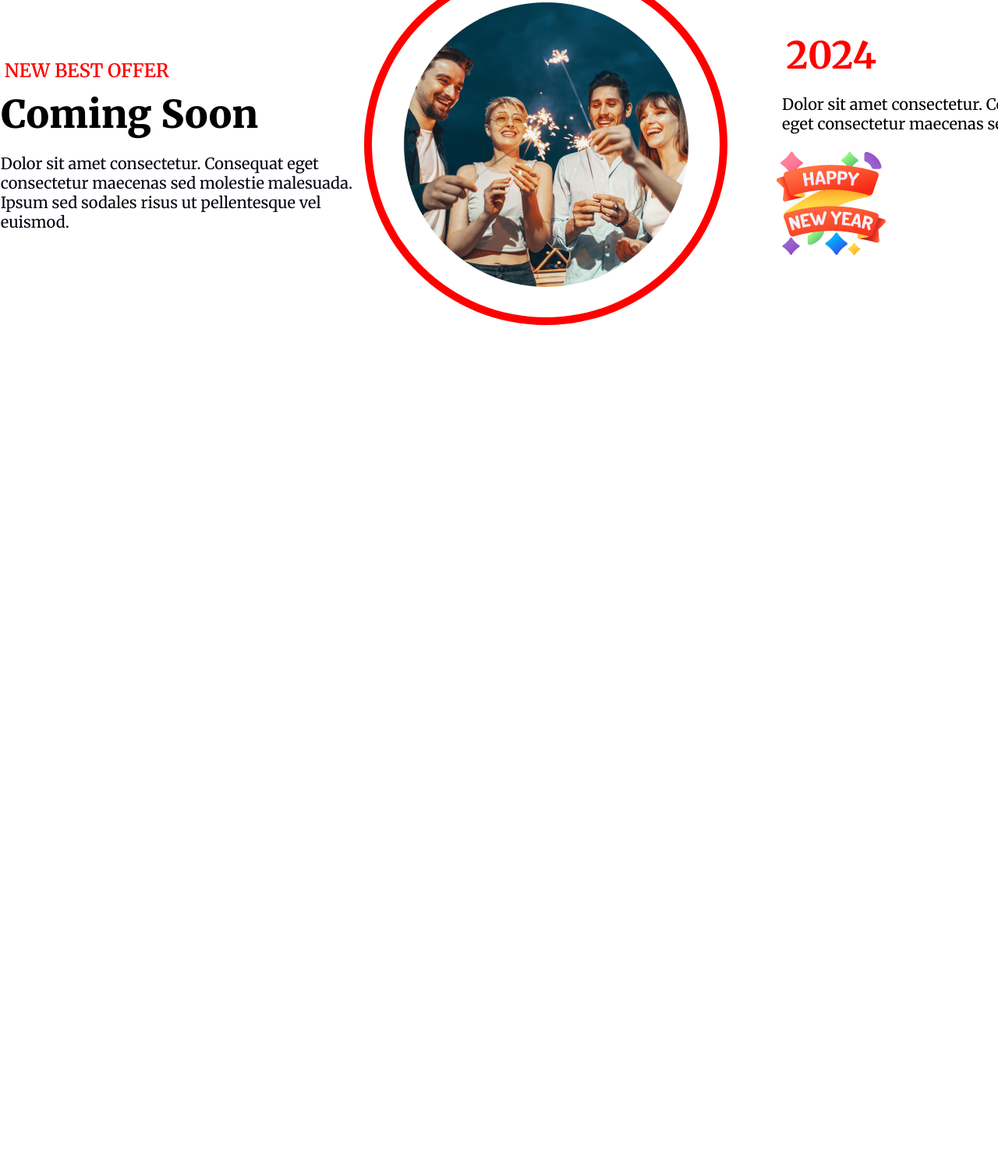
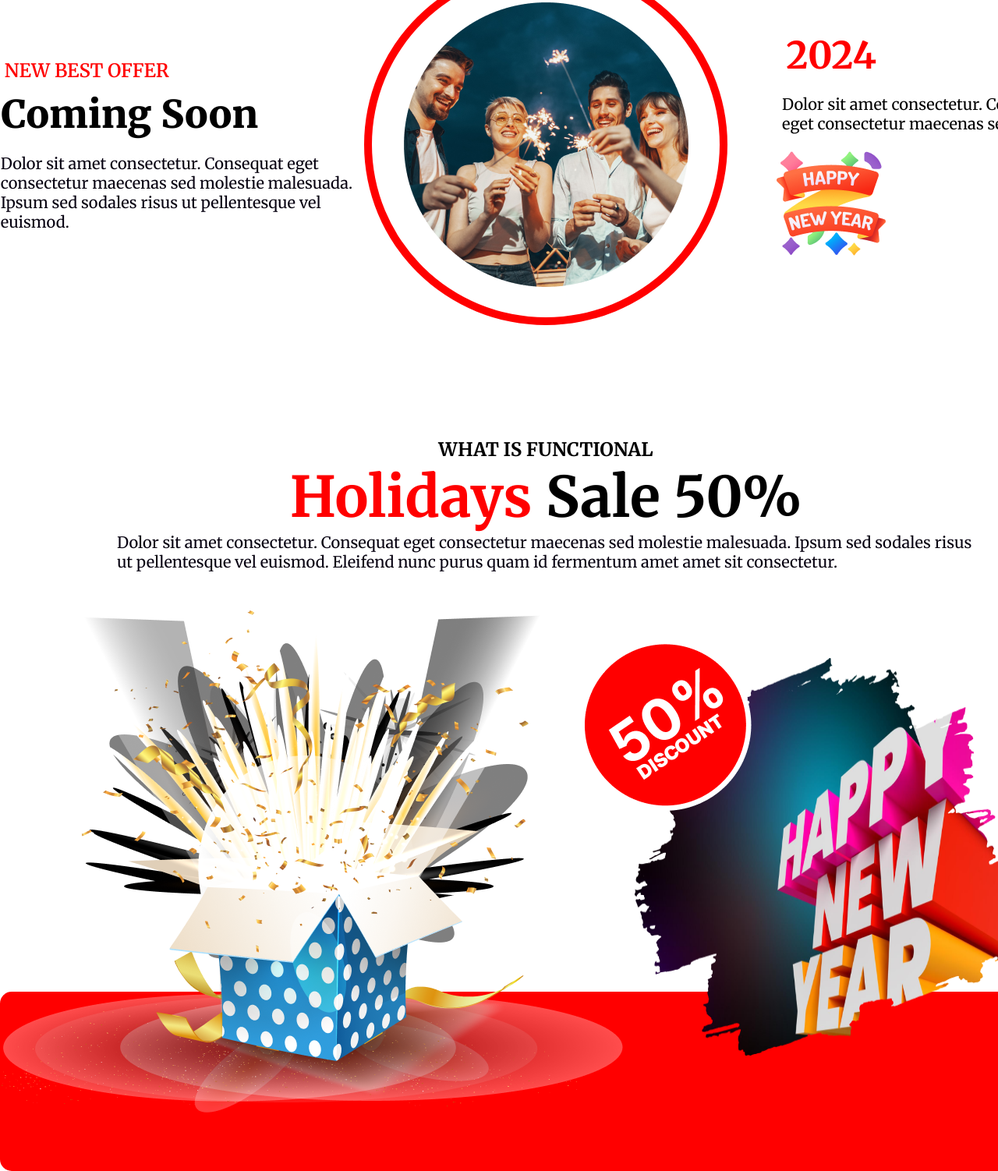
Before and after one commit to khalid33-opu/new-year-resources-2, a plain HTML site: page index.html in a window 1280 px wide. Shown: the part 2966-4468 px from the top of the page at 78% size. Before the commit the page ends 3383 px from the top, so only its background shows below. Drawn offline with Linux system fonts and the light colour scheme.

Commit message:
added holiday sell section done

```diff
--- a/index.html
+++ b/index.html
@@ -77,11 +77,33 @@
                 <p>Dolor sit amet consectetur. Consequat eget consectetur maecenas sed.</p>
                 <img src="images/images/Group 96.png" alt="">
             </div>
+        </section>
+        <!-- NEW BEST OFFER section end here -->
 
+        <!-- Holidays Sale 50% section start here -->
 
+        <section class="holiday-section-container">
+            <div class="holiday-container-text">
+                <h4>WHAT IS FUNCTIONAL</h4>
+                <h1><span>Holidays</span> Sale 50%</h1>
+                <p>Dolor sit amet consectetur. Consequat eget consectetur maecenas sed
+                    molestie malesuada. Ipsum sed sodales risus ut pellentesque vel euismod. Eleifend nunc purus quam id
+                    fermentum amet amet sit consectetur.</p>
+            </div>
+            <div class="color-content"></div>
+            <div class="gift-box">
+                <img src="images/images/Group 75.png" alt="img is coming soon">
+                <div class="img-new-year">
+                    <img src="images/images/New Year Photo.png" alt="">
+
+                </div>
+            </div>
+            <div class="discount">
+                <img src="images/images/Group 44.png" alt="">
+            </div>
 
         </section>
-        <!-- NEW BEST OFFER section end here -->
+        <!-- Holidays Sale 50% section end here -->
 
     </main>
     <footer></footer>
--- a/style/style.css
+++ b/style/style.css
@@ -196,6 +196,7 @@ body {
     display: flex;
     justify-content: center;
     align-items: center;
+    margin-bottom: 100px;
 }
 
 .fast-part {
@@ -272,3 +273,81 @@ body {
 .third-part img {
     margin-right: 200px;
 }
+
+/* Holidays Sale 50% section start here*/
+.holiday-section-container {
+    height: 980px;
+    width: 1400px;
+    margin: 0 auto;
+    position: relative;
+}
+
+.holiday-container-text {
+    height: 260px;
+    width: 1100px;
+    margin: 0 auto;
+    display: flex;
+    flex-direction: column;
+    justify-content: center;
+    align-items: center;
+}
+
+.holiday-container-text h4 {
+    font-size: 24px;
+}
+
+.holiday-container-text h1 {
+    font-size: 72px;
+}
+
+.holiday-container-text p {
+    font-size: 20px;
+    color: #070211;
+}
+
+.holiday-container-text span {
+    color: #FF0000;
+}
+
+.color-content {
+    width: 1400px;
+    height: 230px;
+    background-color: #FF0000;
+    position: absolute;
+    top: 77%;
+    border-radius: 15px;
+}
+
+.gift-box {
+    width: 577px;
+    height: 674px;
+    display: flex;
+    justify-content: center;
+    align-items: center;
+    position: absolute;
+    z-index: 1;
+    left: 8%;
+}
+
+.img-new-year {
+    width: 577px;
+    height: 674px;
+    position: absolute;
+    z-index: 1;
+    left: 115%;
+    display: flex;
+    justify-content: center;
+    align-items: center;
+    bottom: 15px;
+}
+
+.img-new-year img {
+    width: 500px;
+    height: 510px;
+}
+
+.discount {
+    position: absolute;
+    left: 50%;
+    z-index: 1;
+}
```
Also changed, not shown: images/images/khaliid.png (added).
